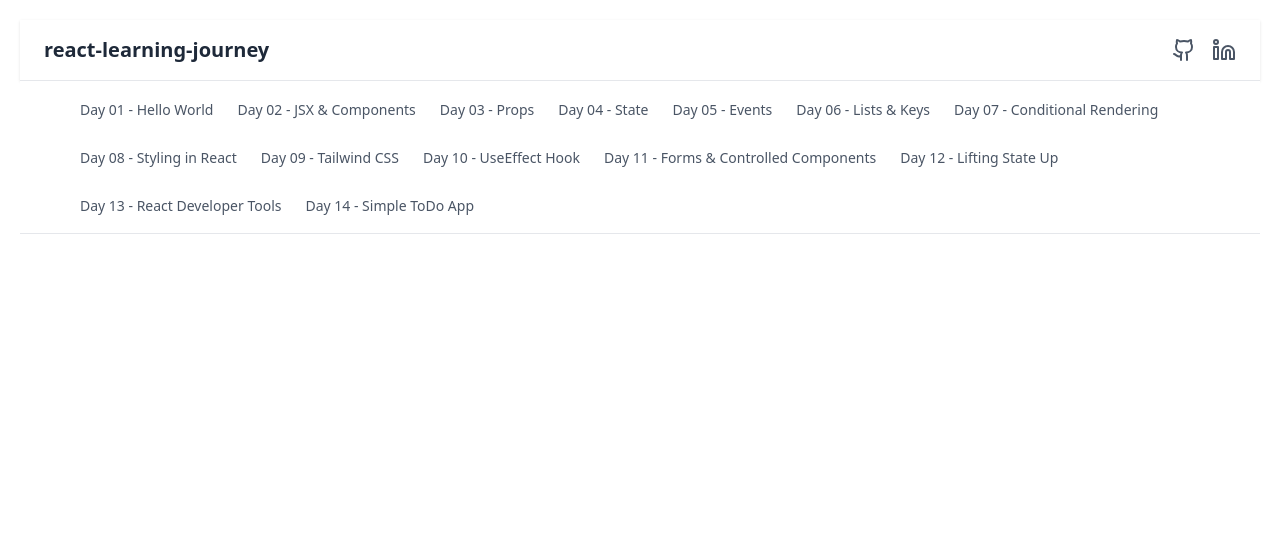
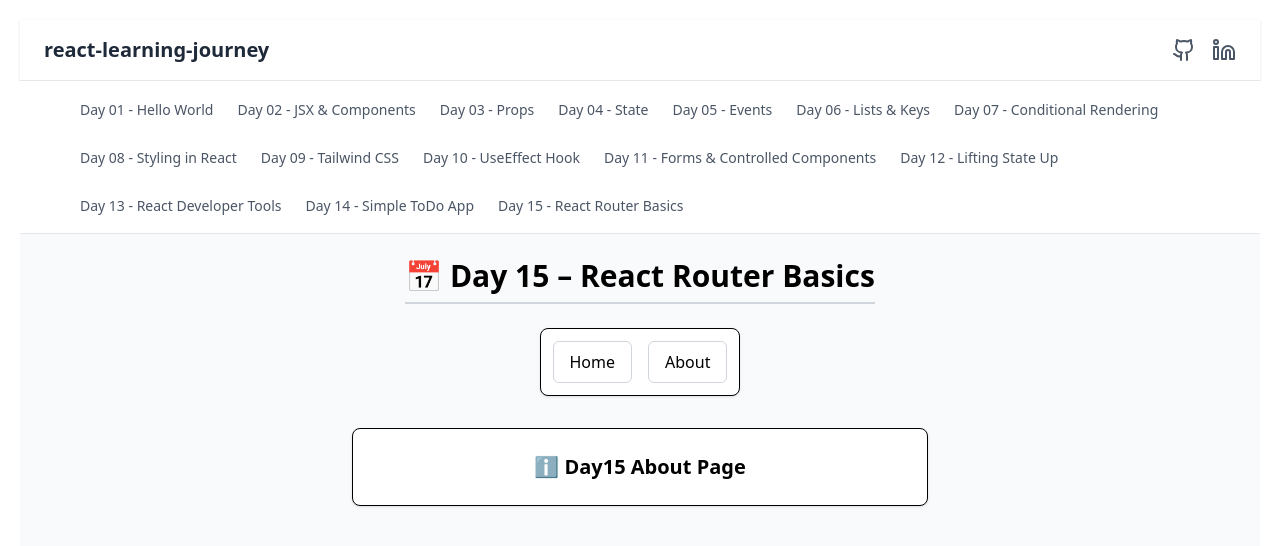
Before and after one commit to Vignesh-Ajri/react-learning-journey, a React (Vite) app: page /day15/about in a window 1280 px wide. Shown: the top 546 px of the page. Built offline with nearby package versions, Linux system fonts and the light colour scheme.

Commit message:
Day15 Initial commit

```diff
--- a/src/App.jsx
+++ b/src/App.jsx
@@ -16,6 +16,7 @@ import Day11Form from "./days/Day11-Form";
 import TemperatureConverter from "./days/Day12-LiftingStateUp";
 import DevToolsDemo from "./days/Day13-DevToolsDemo";
 import ToDo from "./days/Day14-ToDoApp";
+import Day15 from "./days/Day15-RouterBasics";
 
 function App() {
   return (
@@ -79,6 +80,7 @@ function App() {
           <Route path="/day12" element={<TemperatureConverter />} />
           <Route path="/day13" element={<DevToolsDemo />} />
           <Route path="/day14" element={<ToDo />} />
+          <Route path="/day15/*" element={<Day15 />} />
         </Routes>
       </div>
     </Router>
--- a/src/components/NavBar.jsx
+++ b/src/components/NavBar.jsx
@@ -19,6 +19,7 @@ export default function ResponsiveNav() {
     { to: "/day12", label: "Day 12 - Lifting State Up" },
     { to: "/day13", label: "Day 13 - React Developer Tools" },
     { to: "/day14", label: "Day 14 - Simple ToDo App" },
+    { to: "/day15", label: "Day 15 - React Router Basics" },
   ];
 
   return (
--- a/src/days/Day15-RouterBasics.jsx
+++ b/src/days/Day15-RouterBasics.jsx
@@ -0,0 +1,55 @@
+// src/days/Day15.jsx
+import { Routes, Route, Link } from "react-router-dom";
+
+export default function Day15() {
+  return (
+    <div className="min-h-screen flex flex-col items-center bg-gray-50 p-6">
+      <h1 className="text-3xl font-bold mb-6 border-b-2 border-gray-300 pb-2">
+        📅 Day 15 – React Router Basics
+      </h1>
+
+      <nav className="flex gap-4 mb-8 p-3 border rounded-lg bg-white shadow-sm">
+        {/* use absolute links to avoid confusion; routes below are relative */}
+        <Link
+          to="/day15"
+          className="px-4 py-2 rounded-md border border-gray-300 hover:bg-gray-100"
+        >
+          Home
+        </Link>
+
+        <Link
+          to="/day15/about"
+          className="px-4 py-2 rounded-md border border-gray-300 hover:bg-gray-100"
+        >
+          About
+        </Link>
+      </nav>
+
+      <div className="p-6 w-full max-w-xl text-center border rounded-lg bg-white shadow">
+        <Routes>
+          {/* index route -> matches /day15 */}
+          <Route
+            index
+            element={<h2 className="text-xl font-semibold">🏠 Day15 Home Page</h2>}
+          />
+
+          {/* nested route -> matches /day15/about */}
+          <Route
+            path="about"
+            element={<h2 className="text-xl font-semibold">ℹ️ Day15 About Page</h2>}
+          />
+
+          {/* catch-all for anything under /day15/* */}
+          <Route
+            path="*"
+            element={
+              <h2 className="text-xl font-semibold text-red-500">
+                🚫 404 — Page not found
+              </h2>
+            }
+          />
+        </Routes>
+      </div>
+    </div>
+  );
+}
```
Also changed, not shown: 1 other file (tests, documents, lock files or other folders).
